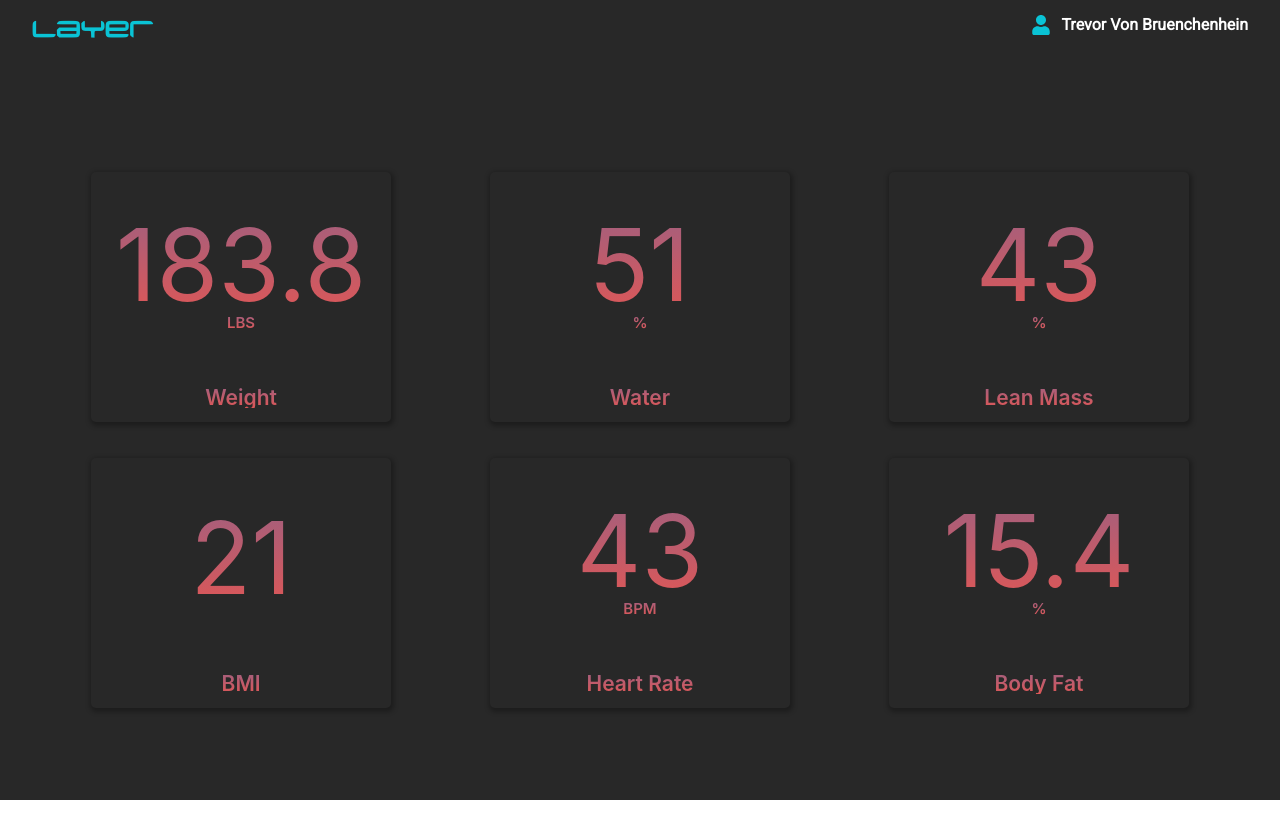
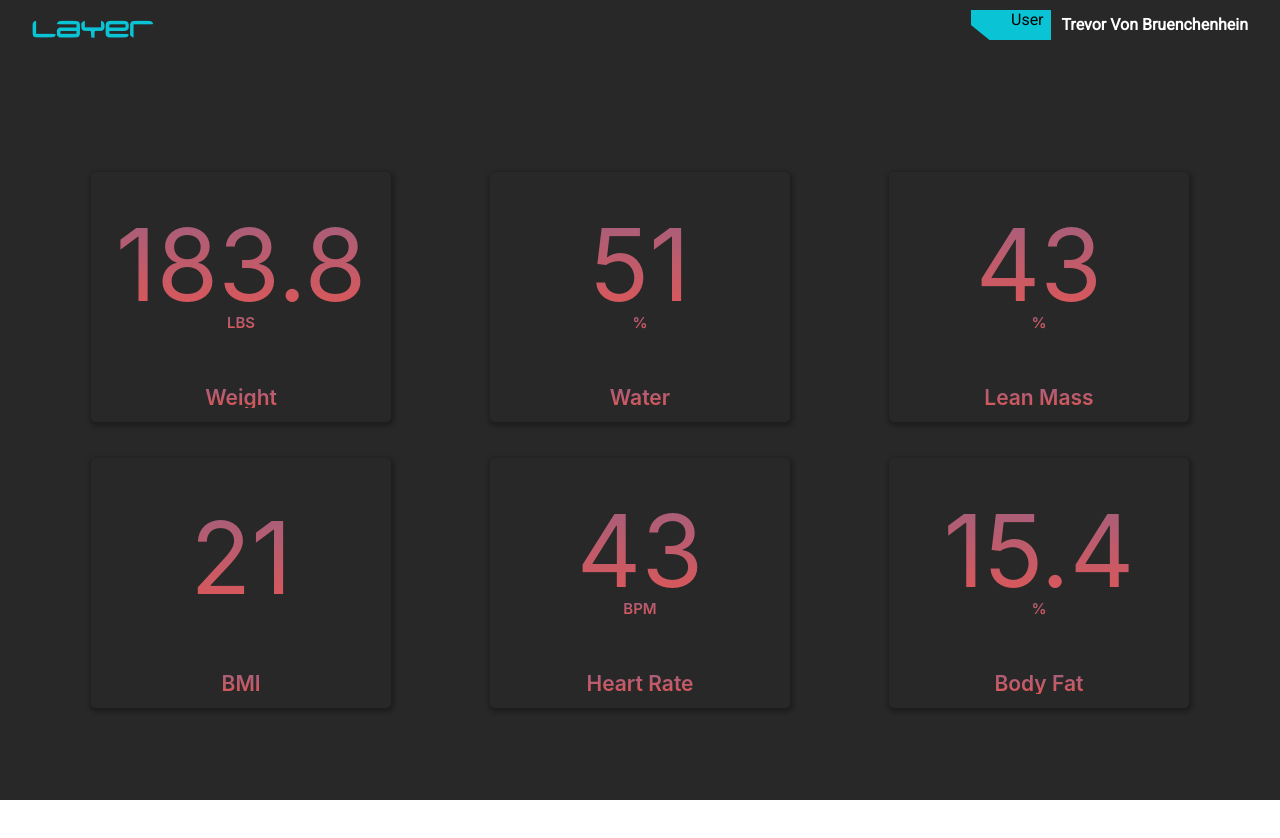
Before and after one commit to tjvonbr/stratus-client, a React (Create React App) app: page / in a window 1280 px wide. Shown: the top 838 px of the page. Built offline with nearby package versions, Linux system fonts and the light colour scheme.

Commit message:
user box navbar

```diff
--- a/src/components/user.js
+++ b/src/components/user.js
@@ -1,11 +1,12 @@
 import * as React from "react"
-import { FaUser } from "react-icons/fa"
-
 
 const User = () => {
   return (
     <div className="user-container">
-      <FaUser color="#0ac3d5" size={20} />
+      <svg height="30" width="80">
+        <polygon points="0,0 0,15 80,80 80,0" fill="#0ac3d5" />
+        <text x="50%" y="50%" color="black">User</text>
+      </svg>
       <div className="user">
         Trevor Von Bruenchenhein
       </div>
```
Also changed, not shown: 1 other file (tests, documents, lock files or other folders).
